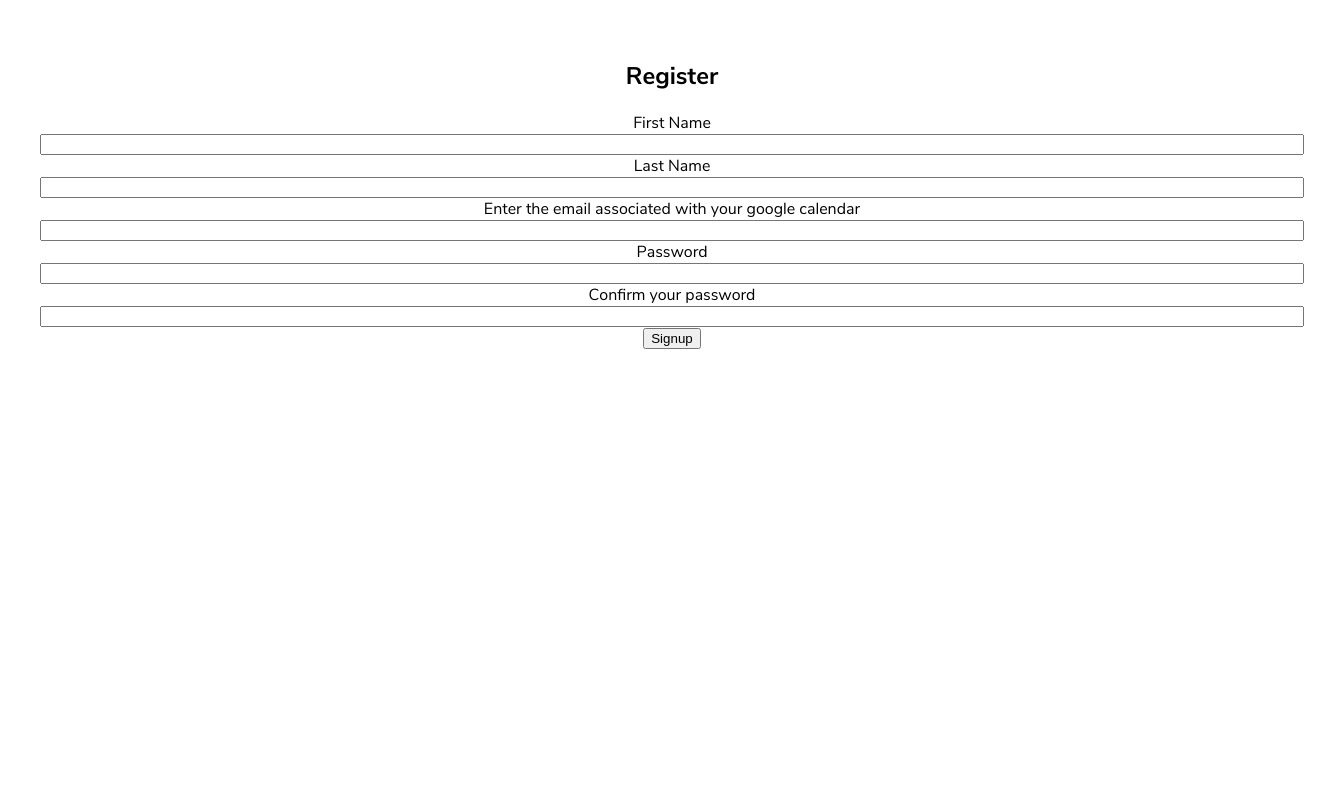
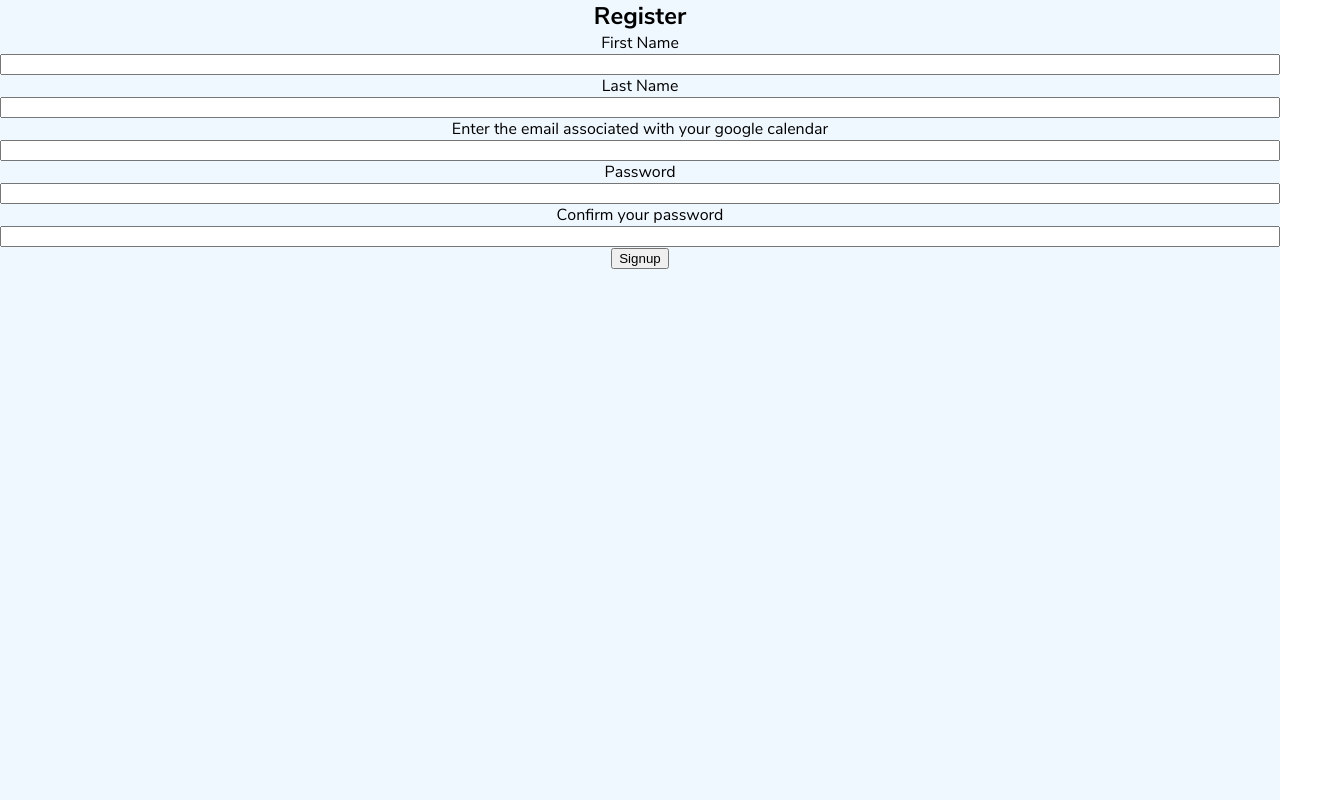
Before and after one commit to Gena0212/Coordinator, a React (Vite) app: page / in a window 1280 px wide. Shown: the whole page, 1336 px wide, since content can reach past the window. Built offline with nearby package versions, Linux system fonts and the light colour scheme; no server answers; a web font is replaced by a local one.

Commit message:
Add background color and logo

```diff
--- a/src/App.scss
+++ b/src/App.scss
@@ -1,14 +1,22 @@
 @use './styles/partials/fonts' as *;
+@use './styles/partials/variables' as *;
+@use './styles/partials/global' as *;
 
 #root {
   margin: 0;
   height: 100%;
   width: 100%;
-  padding: 2rem;
   text-align: center;
+  background-color: $primary-background-colour;
 }
 
 .app {
   font-family: 'NunitoSans', sans-serif;
   font-weight: 400;
+  width: 100%;
+  height: 100%;
 }
+
+html, body, #app, #app>div {
+  height: 100%
+}
--- a/src/components/Header/Header.jsx
+++ b/src/components/Header/Header.jsx
@@ -1,5 +1,6 @@
 import { useNavigate } from "react-router-dom";
 import './Header.scss'
+import Logo from "../../assets/logos/Logo.png"
 
 function Header (){
     const navigate = useNavigate();
@@ -11,7 +12,7 @@ function Header (){
 
     return(
         <section className="header">
-            <h1>Home</h1>
+            <img className="header__logo" src={Logo} alt="Logo"/>
             <button onClick={handleLogout}>Logout</button>
         </section>
     )
--- a/src/components/Header/Header.scss
+++ b/src/components/Header/Header.scss
@@ -1,4 +1,8 @@
 .header{
     display: flex;
     justify-content: space-between;
+
+    &__logo {
+        width: 14rem;
+    }
 }
--- a/src/pages/RegisterPage/RegisterPage.jsx
+++ b/src/pages/RegisterPage/RegisterPage.jsx
@@ -1,11 +1,13 @@
 import { useState } from "react";
 import RegisterForm from "../../components/RegisterForm/RegisterForm";
+import './RegisterPage.scss'
 
 export default function RegisterPage() {
     return (
-        <main>
+        <section className="register">
             <h2>Register</h2>
             <RegisterForm/>
-        </main>
+        </section>
+
     )
 }
--- a/src/pages/RegisterPage/RegisterPage.scss
+++ b/src/pages/RegisterPage/RegisterPage.scss
@@ -0,0 +1,5 @@
+@use '../../styles/partials/variables' as *;
+
+.register {
+    background-color: $primary-background-colour;
+}
--- a/src/styles/partials/_global.scss
+++ b/src/styles/partials/_global.scss
@@ -0,0 +1,11 @@
+body{
+    margin: 0;
+}
+
+h1 {
+    margin: 0;
+}
+
+h2 {
+    margin: 0;
+}
--- a/src/styles/partials/_variables.scss
+++ b/src/styles/partials/_variables.scss
@@ -0,0 +1 @@
+$primary-background-colour: #F0F8FF; //alice blue
```
Also changed, not shown: src/styles/partials/_fonts.scss (+0 -47 lines), src/assets/logos/Logo.png (added).
